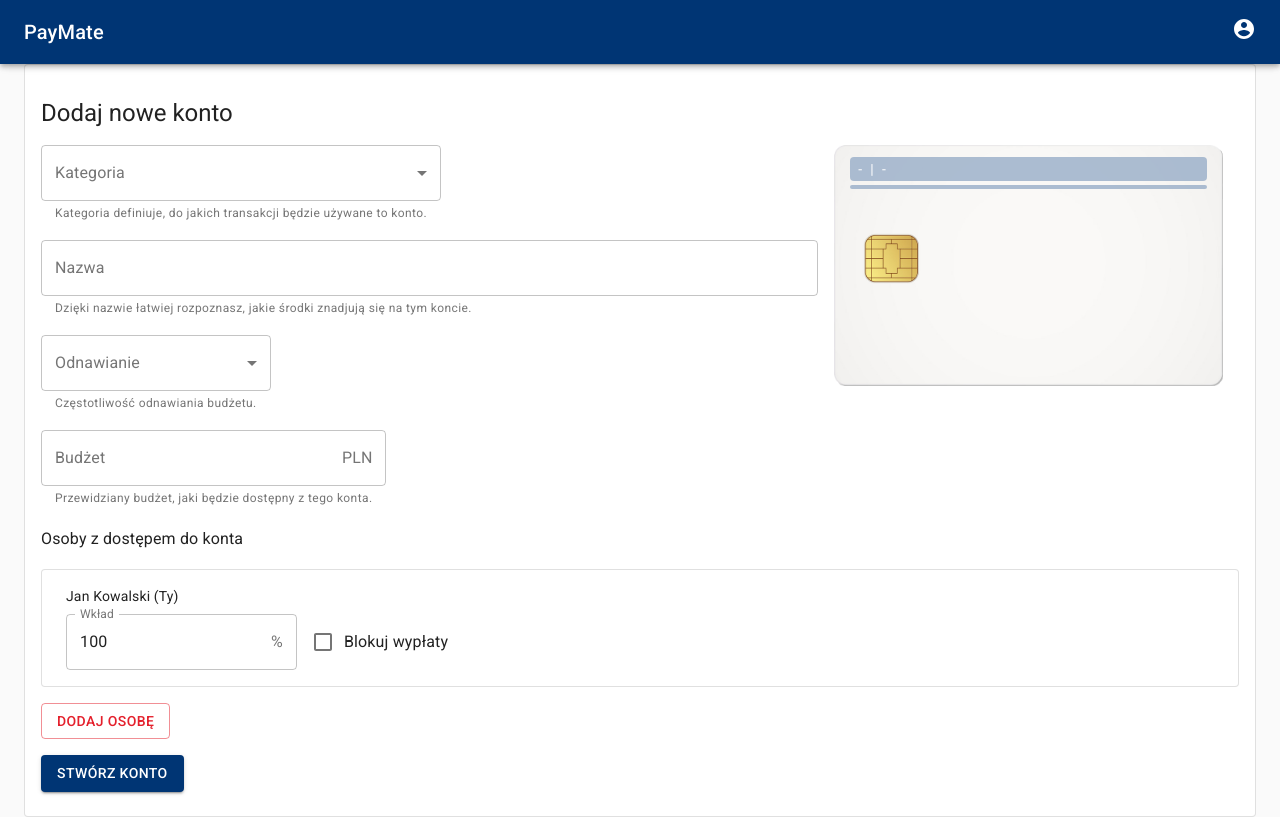
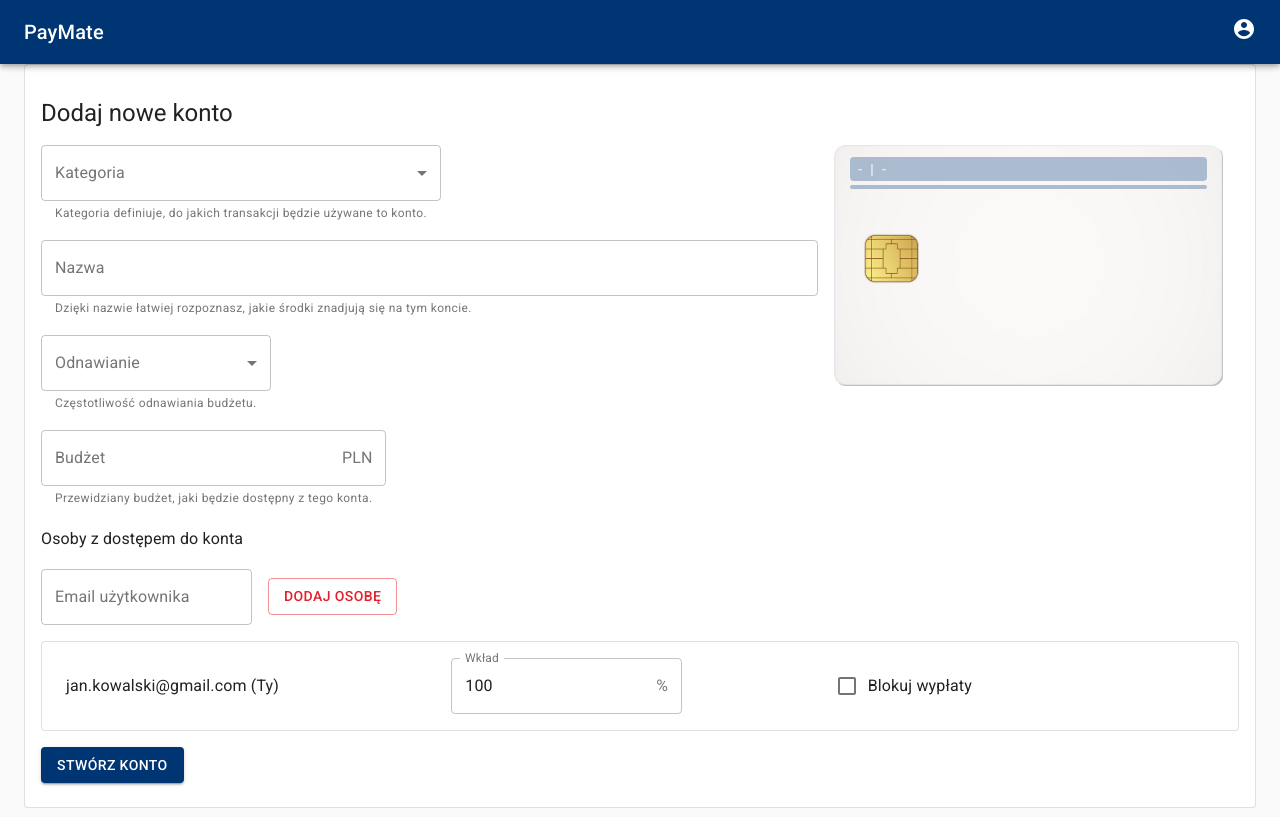
Before and after one commit to fringers/hack4lem_2021, a React (Create React App) app in the folder webapp/: page /accounts/create in a window 1280 px wide. Built offline with nearby package versions, Linux system fonts and the light colour scheme.

Commit message:
refactor

```diff
--- a/webapp/src/components/account/CreateAccount/UserItem/DeleteButton.js
+++ b/webapp/src/components/account/CreateAccount/UserItem/DeleteButton.js
@@ -1,9 +1,9 @@
 import IconButton from "@material-ui/core/IconButton";
 import DeleteIcon from "@material-ui/icons/Delete";
 
-export const DeleteButton = ({ onClick }) => {
+export const DeleteButton = ({ onClick, disabled }) => {
   return (
-    <IconButton size="small" onClick={onClick}>
+    <IconButton size="small" onClick={onClick} disabled={disabled}>
       <DeleteIcon />
     </IconButton>
   );
--- a/webapp/src/components/account/CreateAccount/UserItem/UserItem.js
+++ b/webapp/src/components/account/CreateAccount/UserItem/UserItem.js
@@ -2,67 +2,49 @@ import { useEffect, useState } from "react";
 import Paper from "@material-ui/core/Paper";
 import Box from "@material-ui/core/Box";
 import Grid from "@material-ui/core/Grid";
-import { EmailField } from "./EmailField";
 import { ContributionField } from "./ContributionField";
 import { BlockPaymentField } from "./BlockPaymentField";
 import { DeleteButton } from "./DeleteButton";
+import Typography from "@material-ui/core/Typography";
 
 export const UserItem = ({ own, value, onChange, onDelete }) => {
-  const [email, setEmail] = useState(value.email);
   const [contribution, setContribution] = useState(value.contribution);
   const [blockPayment, setBlockPayment] = useState(value.blockPayment);
 
   useEffect(() => {
     const user = {
-      email,
+      email: value.email,
       contribution,
       blockPayment,
     };
     onChange(user);
-  }, [email, contribution, blockPayment]);
+  }, [contribution, blockPayment]);
 
   return (
     <Paper variant="outlined">
       <Box px={3} py={2}>
-        <Grid container direction="column" spacing={1}>
-          <Grid
-            item
-            container
-            direction="row"
-            justify="space-between"
-            alignItems="center"
-          >
-            <Grid item>
-              {own ? (
-                "Jan Kowalski (Ty)"
-              ) : (
-                <EmailField value={email} onChange={setEmail} />
-              )}
+        <Grid container spacing={1} justify="space-between" alignItems="center">
+          <Grid item xs={12} md={4}>
+            {!own ? <DeleteButton onClick={onDelete} disabled={own} /> : null}
+            <Typography variant="body1" display="inline">
+              {value.email} {own ? "(Ty)" : ""}
+            </Typography>
           </Grid>
 
-            {!own ? (
-              <Grid item>
-                <DeleteButton onClick={onDelete} />
-              </Grid>
-            ) : null}
-          </Grid>
-
-          <Grid item container direction="row" alignItems="center" spacing={2}>
-            <Grid item>
+          <Grid item xs={12} sm={6} md={4}>
             <ContributionField
               value={contribution}
               onChange={setContribution}
             />
           </Grid>
 
-            <Grid item>
+          <Grid item={12} sm={6} md={4}>
             <BlockPaymentField
               value={blockPayment}
               onChange={setBlockPayment}
             />
           </Grid>
         </Grid>
-        </Grid>
       </Box>
     </Paper>
   );
--- a/webapp/src/components/account/CreateAccount/UsersList.js
+++ b/webapp/src/components/account/CreateAccount/UsersList.js
@@ -3,6 +3,7 @@ import Grid from "@material-ui/core/Grid";
 import Typography from "@material-ui/core/Typography";
 import Button from "@material-ui/core/Button";
 import { UserItem } from "./UserItem/UserItem";
+import { EmailField } from "./UserItem/EmailField";
 
 const ID = () => {
   return "_" + Math.random().toString(36).substr(2, 9);
@@ -15,9 +16,9 @@ const defaultUser = () => ({
   blockPayment: false,
 });
 
-const emptyUser = () => ({
+const emptyUser = (email) => ({
   id: ID(),
-  email: "",
+  email: email,
   contribution: "",
   blockPayment: false,
 });
@@ -25,13 +26,15 @@ const emptyUser = () => ({
 export const UsersList = ({ onChange }) => {
   const [mainUser, setMainUser] = useState(defaultUser());
   const [users, setUsers] = useState([]);
+  const [addEmail, setAddEmail] = useState([]);
 
   useEffect(() => {
     onChange([mainUser, ...users]);
   }, [onChange, mainUser, users]);
 
   const addUser = () => {
-    setUsers([...users, emptyUser()]);
+    if (!addEmail || !addEmail.length) return;
+    setUsers([...users, emptyUser(addEmail)]);
   };
 
   const onMainUserUpdate = (data) => {
@@ -57,6 +60,17 @@ export const UsersList = ({ onChange }) => {
         <Typography variant="subtitle1">Osoby z dostępem do konta</Typography>
       </Grid>
 
+      <Grid item container spacing={2} alignItems="center">
+        <Grid item>
+          <EmailField value={addEmail} onChange={setAddEmail} />
+        </Grid>
+        <Grid item>
+          <Button variant="outlined" color="secondary" onClick={addUser}>
+            Dodaj osobę
+          </Button>
+        </Grid>
+      </Grid>
+
       <Grid item>
         <Grid container direction="column" spacing={1}>
           <Grid item>
@@ -74,12 +88,6 @@ export const UsersList = ({ onChange }) => {
           ))}
         </Grid>
       </Grid>
-
-      <Grid item>
-        <Button variant="outlined" color="secondary" onClick={addUser}>
-          Dodaj osobę
-        </Button>
-      </Grid>
     </Grid>
   );
 };
```
Lines whose indentation alone changed are shown as unchanged.
